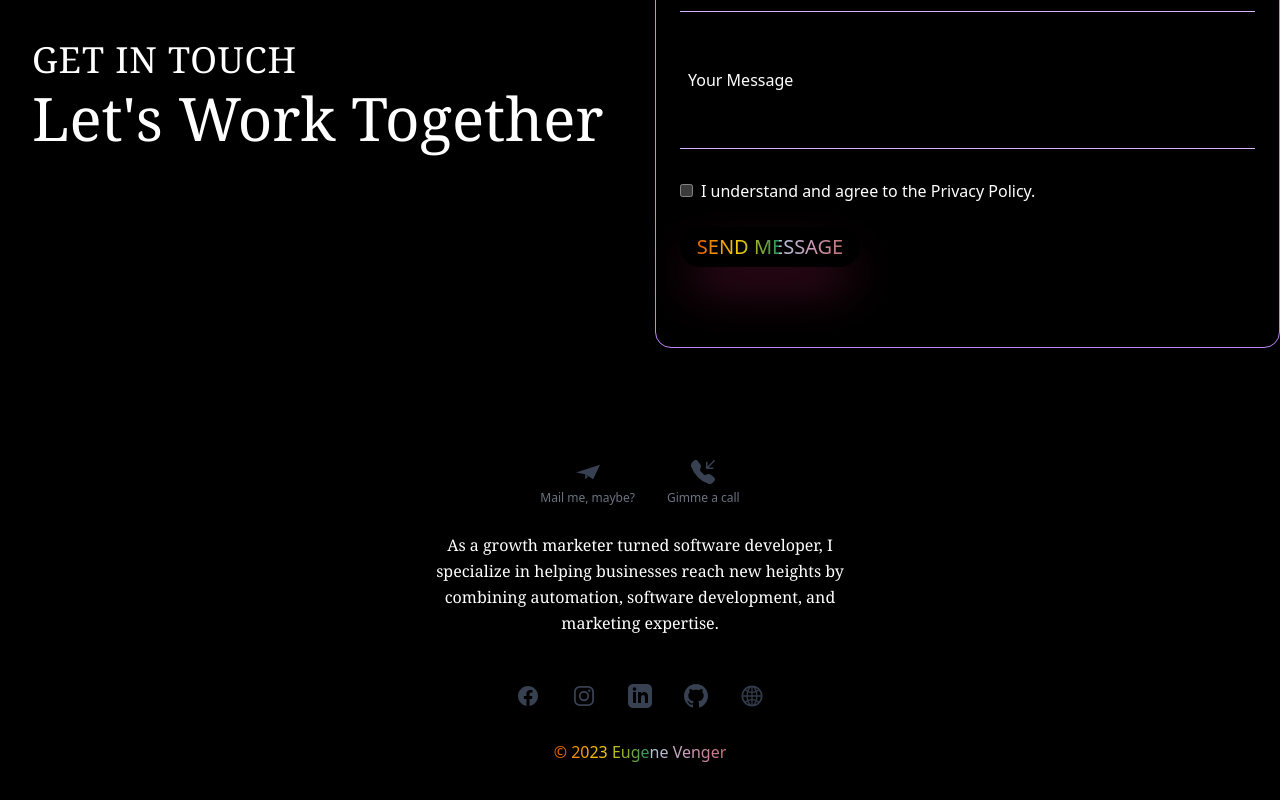
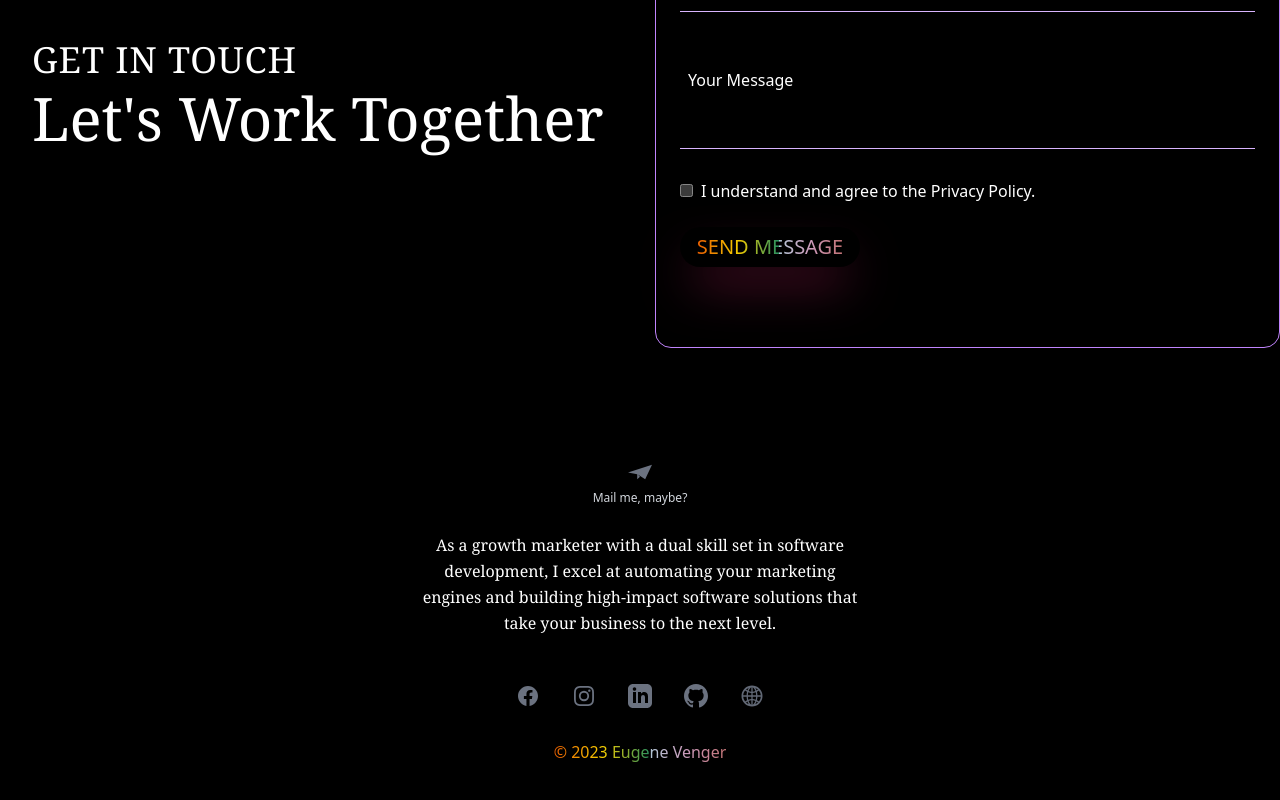
Before and after one commit to scare-destiny/venger.me-new, a Next.js app: page / in a window 1280 px wide. Shown: the part 731-1531 px from the top of the page. Built offline with nearby package versions, Linux system fonts and the light colour scheme.

Commit message:
updated positioning

```diff
--- a/components/Expertise.tsx
+++ b/components/Expertise.tsx
@@ -1,28 +1,28 @@
 const skills = [
-	{ id: 1, name: 'JavaScript' },
-	{ id: 2, name: 'Node.js' },
-	{ id: 3, name: 'React' },
-	{ id: 4, name: 'Next.js' },
-	{ id: 5, name: 'TypeScript' },
-	{ id: 6, name: 'Postgres' },
-	{ id: 7, name: 'Redux' },
-	{ id: 8, name: 'AWS Services' },
-	{ id: 9, name: 'Tailwind CSS' },
+	{ id: 4, name: ' Marketing Automation' },
+	{ id: 5, name: ' Sales Funnels	' },
+	{ id: 1, name: 'Strategic Tech Consultancy' },
+	{ id: 2, name: 'Team Training & Development' },
+	{ id: 3, name: 'A/B Testing' },
+	{ id: 6, name: 'High-Converting Landing Pages' },
+	{ id: 7, name: 'Experimentation' },
+	{ id: 8, name: 'Customer Data Platforms' },
+	{ id: 9, name: 'Data Analytics & Reporting' },
 ]
 
 const Expertise = () => {
 	return (
-		<section className='pt-16 max-w-2xl text-center'>
+		<section className='pt-16 px-4 sm:px-0 max-w-2xl mx-auto text-center'>
 			<h2 className='font-semibold text-4xl mb-4 '>Skills</h2>
-			<p className=' max-w-lg'>
-				Here&apos;s some of the technologies I&apos;ve been working with, listed in
-				no particular order.
+			<p className='text-lg mb-8 max-w-2lg mx-auto'>
+				Here&apos;s a rundown of the key areas I specialize in to elevate your
+				business, listed in no particular order sentence.
 			</p>
-			<ul className='flex flex-wrap items-center gap-3 mt-8 font-mono'>
+			<ul className='flex flex-wrap justify-center gap-4 mt-8 font-mono'>
 				{skills.map((skill) => (
 					<li
 						key={skill.id}
-						className='bg-[#1d1d20] border border-transparent hover:border-zinc-700 rounded-md px-2 py-1'
+						className='bg-[#1d1d20] border border-transparent hover:border-zinc-700 rounded-md px-4 py-2 text-sm sm:text-base'
 					>
 						{skill.name}
 					</li>
@@ -31,5 +31,4 @@ const Expertise = () => {
 		</section>
 	)
 }
-
 export default Expertise
--- a/components/Footer.tsx
+++ b/components/Footer.tsx
@@ -14,31 +14,31 @@ const Footer = () => {
 					<li className='flex flex-col items-center transition-all duration-300 ease-in-out transform hover:scale-105'>
 						<a
 							href='mailto:eugene@venger.me'
-							className='text-gray-700 transition-transform ease-in-out duration-300 transform hover:skew-y-3'
+							className='text-gray-500 transition-transform ease-in-out duration-300 transform hover:skew-y-3'
 						>
 							<SiMinutemailer size={24} aria-label='Email Icon' className='m-auto' />
-							<span className='mt-2 text-xs text-gray-500'>Mail me, maybe?</span>
+							<span className='mt-2 text-xs text-gray-300'>Mail me, maybe?</span>
 						</a>
 					</li>
-					<li className='flex flex-col items-center transition-all duration-300 ease-in-out transform hover:scale-105'>
+					{/* <li className='flex flex-col items-center transition-all duration-300 ease-in-out transform hover:scale-105'>
 						<a
 							href='tel:+380984693321'
-							className='text-gray-700 transition-transform ease-in-out duration-300 transform hover:skew-y-3'
+							className='text-gray-500 transition-transform ease-in-out duration-300 transform hover:skew-y-3'
 						>
 							<BsTelephoneInboundFill
 								size={24}
 								aria-label='Phone Icon'
 								className='m-auto'
 							/>
-							<span className='mt-2 text-xs text-gray-500'>Gimme a call</span>
+							<span className='mt-2 text-xs text-gray-300'>Gimme a call</span>
 						</a>
-					</li>
+					</li> */}
 				</ul>
 
 				<p className='mx-auto mt-6 max-w-md text-center font-serif  leading-relaxed text-white '>
-					As a growth marketer turned software developer, I specialize in helping
-					businesses reach new heights by combining automation, software development,
-					and marketing expertise.
+					As a growth marketer with a dual skill set in software development, I excel
+					at automating your marketing engines and building high-impact software
+					solutions that take your business to the next level.
 				</p>
 				<ul className='mt-12 flex justify-center gap-6 md:gap-8 '>
 					<li>
@@ -46,7 +46,7 @@ const Footer = () => {
 							href='https://www.facebook.com/eugene.venger/'
 							rel='noreferrer'
 							target='_blank'
-							className='text-gray-700 transition hover:text-gray-700/75'
+							className='text-gray-500 transition hover:text-gray-500/75'
 						>
 							<span className='sr-only'>Facebook</span>
 							<svg
@@ -69,7 +69,7 @@ const Footer = () => {
 							href='https://www.instagram.com/eugene.venger/'
 							rel='noreferrer'
 							target='_blank'
-							className='text-gray-700 transition hover:text-gray-700/75'
+							className='text-gray-500 transition hover:text-gray-500/75'
 						>
 							<span className='sr-only'>Instagram</span>
 							<svg
@@ -91,7 +91,7 @@ const Footer = () => {
 							href='https://www.linkedin.com/in/eugenevenger/'
 							rel='noreferrer'
 							target='_blank'
-							className='text-gray-700 transition hover:text-gray-700/75'
+							className='text-gray-500 transition hover:text-gray-500/75'
 						>
 							<span className='sr-only'>Linkedin</span>
 							<svg
@@ -109,7 +109,7 @@ const Footer = () => {
 							href='https://github.com/scare-destiny/'
 							rel='noreferrer'
 							target='_blank'
-							className='text-gray-700 transition hover:text-gray-700/75'
+							className='text-gray-500 transition hover:text-gray-500/75'
 						>
 							<span className='sr-only'>Github</span>
 							<svg
@@ -127,7 +127,7 @@ const Footer = () => {
 							href='https://agency.venger.me'
 							target='_blank'
 							rel='noopener noreferrer'
-							className='text-gray-700 transition-transform ease-in-out duration-300 transform hover:skew-y-3 animate-pulse '
+							className='text-gray-500 transition-transform ease-in-out duration-300 transform hover:skew-y-3 animate-pulse '
 						>
 							<AiOutlineGlobal size={24} aria-label='Globe Icon' className='m-auto' />
 						</a>
--- a/components/Hero.tsx
+++ b/components/Hero.tsx
@@ -13,7 +13,7 @@ export default function Hero() {
 				<h1 className='typewriter-effect max-w-fit md:leading-tight lg:leading-snug font-serif font-bold break-words text-3xl sm:text-5xl md:text-6xl lg:text-8xl mb-4 md:mb-2'>
 					<span className={styles.rainbow}>Venger.me</span>
 				</h1>
-				<h1 className='font-serif font-bold break-words text-3xl sm:text-5xl md:text-6xl md:text-center lg:text-8xl mb-4 md:mb-2'>
+				<h1 className='font-serif font-bold break-words text-3xl sm:text-5xl md:text-6xl md:text-center lg:text-6xl mb-4 md:mb-2'>
 					{title}
 				</h1>
 				<div className='flex flex-col items-start pt-4 md:pt-2 max-w-full md:max-w-full '>
--- a/lang/en-US.json
+++ b/lang/en-US.json
@@ -1,14 +1,14 @@
 {
   "page.home.head.title": "Web Developer & Technical Marketer - Venger.me ",
   "page.home.head.meta.description": "Empowering Businesses with a Unique Blend of Marketing and Development.",
-  "page.home.title": "Full-stack Web Development 🚀",
-  "page.home.description": "Translating Business Needs into Interactive Experiences",
+  "page.home.title": "From Attribution to Automation: Your One-Stop Shop for Tech-Enabled Marketing 🚀",
+  "page.home.description": "Automate, Optimize, and Scale Your Business With Code-Savvy Solutions",
   "page.home.about": "Hey there! 👋",
-  "page.home.bio": "I'm a web developer with 3 years of experience and a knack for technical marketing, a penchant for coding, and a bit of a thing for fun analogies.",
-  "page.home.info": "I work mostly with React, Next.js, Tailwind CSS, TypeScript and Postgres. Here's what I'm all about:",
-  "page.home.feature1": "Cutting-edge Software Development",
-  "page.home.feature2": "Efficient Automation Solutions",
-  "page.home.feature3": "Best Practices",
+  "page.home.bio": "Starting my journey in growth marketing and evolving into a tech-savvy strategist and consultant, I've honed the art of turbocharging business growth with data and code.",
+  "page.home.info": "Here's what I'm mostly about:",
+  "page.home.feature1": "Marketing automation ",
+  "page.home.feature2": "Sales Funnels",
+  "page.home.feature3": "A/B Testing, Conversion Rate Optimization",
   "projects.title": "My Projects",
   "projects.description": "Here are some of the projects I've worked on, both commercial and personal. You can switch between them using the buttons below.",
   "projects.commercial.title": "Commercial Projects",
```
